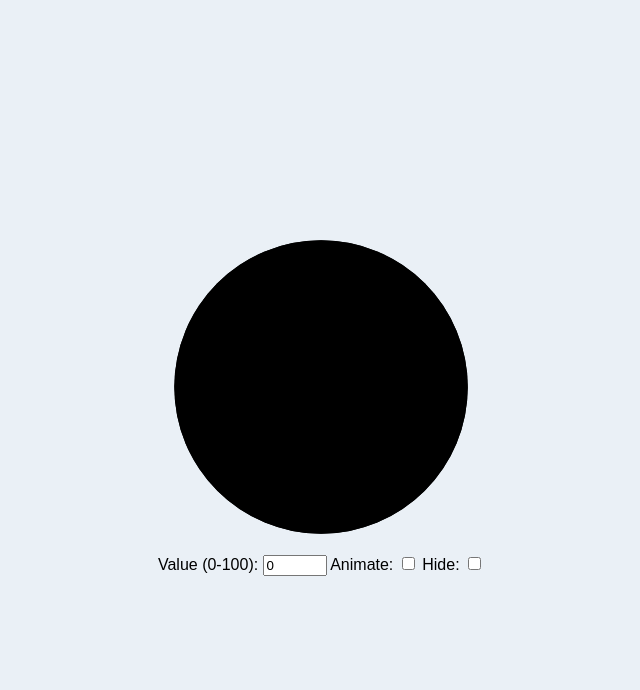
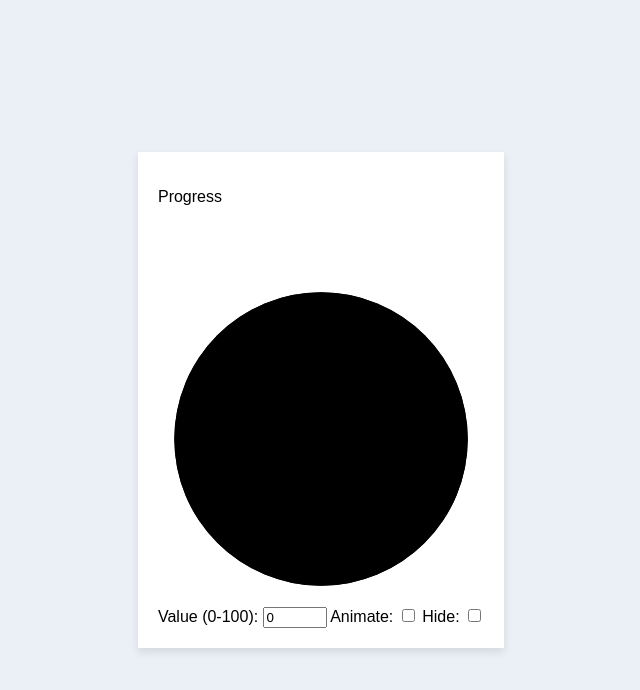
Before and after one commit to jdoroshina/progress, a website: page index.html in a window 1280 px wide. Shown: the whole page, without its empty margins (319-959 px from the left). Drawn offline with Linux system fonts and the light colour scheme; files whose address does not match are found by name.

Commit message:
feat: add header and style it

```diff
--- a/index.html
+++ b/index.html
@@ -10,7 +10,13 @@
 
   <body>
     <main>
-      <section class="progress">
+      <section class="progress progress--normal">
+
+        <header class="progress__header">
+          <h1 class="progress__title">Progress</h1>
+        </header>
+
+        <div class="progress__visual-container">
 
         <!-- Progress visual -->
         <div class="progress__visual progress__visual--normal">
--- a/style.css
+++ b/style.css
@@ -12,6 +12,25 @@ main {
   align-items: center;
 	height: 100%;
 }
+.progress {
+  display: flex;
+  flex-direction: column;
+  gap: 53px;
+  align-items: center;
+  padding: 20px;
 	color: #000000;
 	background-color: #ffffff;
+  box-shadow: 0 4px 8px rgba(0, 0, 0, 0.1);
 }
+
+.progress__header {
+  align-self: flex-start;
+}
+
+.progress__title {
+  font-size: 16px;
+  font-weight: 500;
+  line-height: 24px;
+}
+
+}
```
